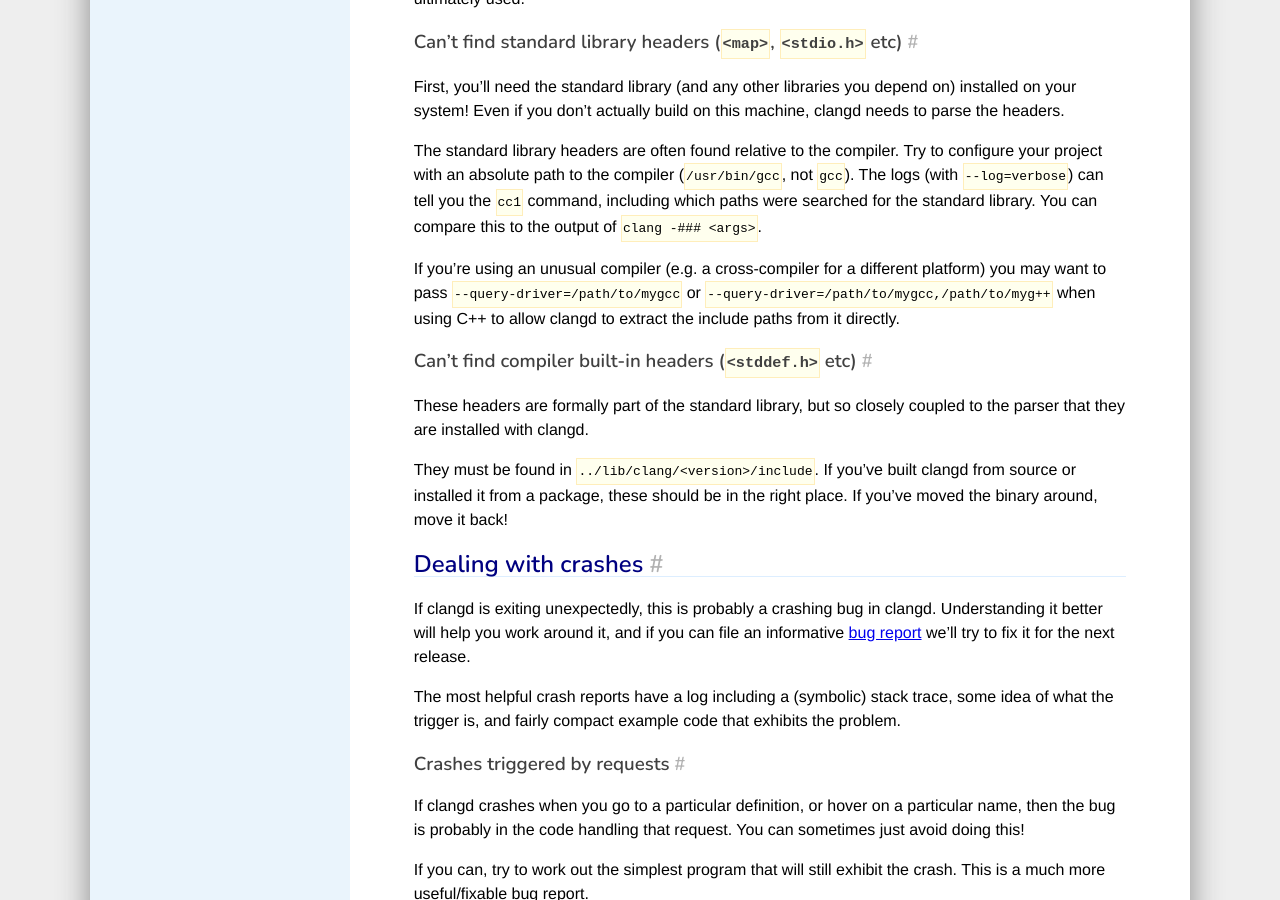
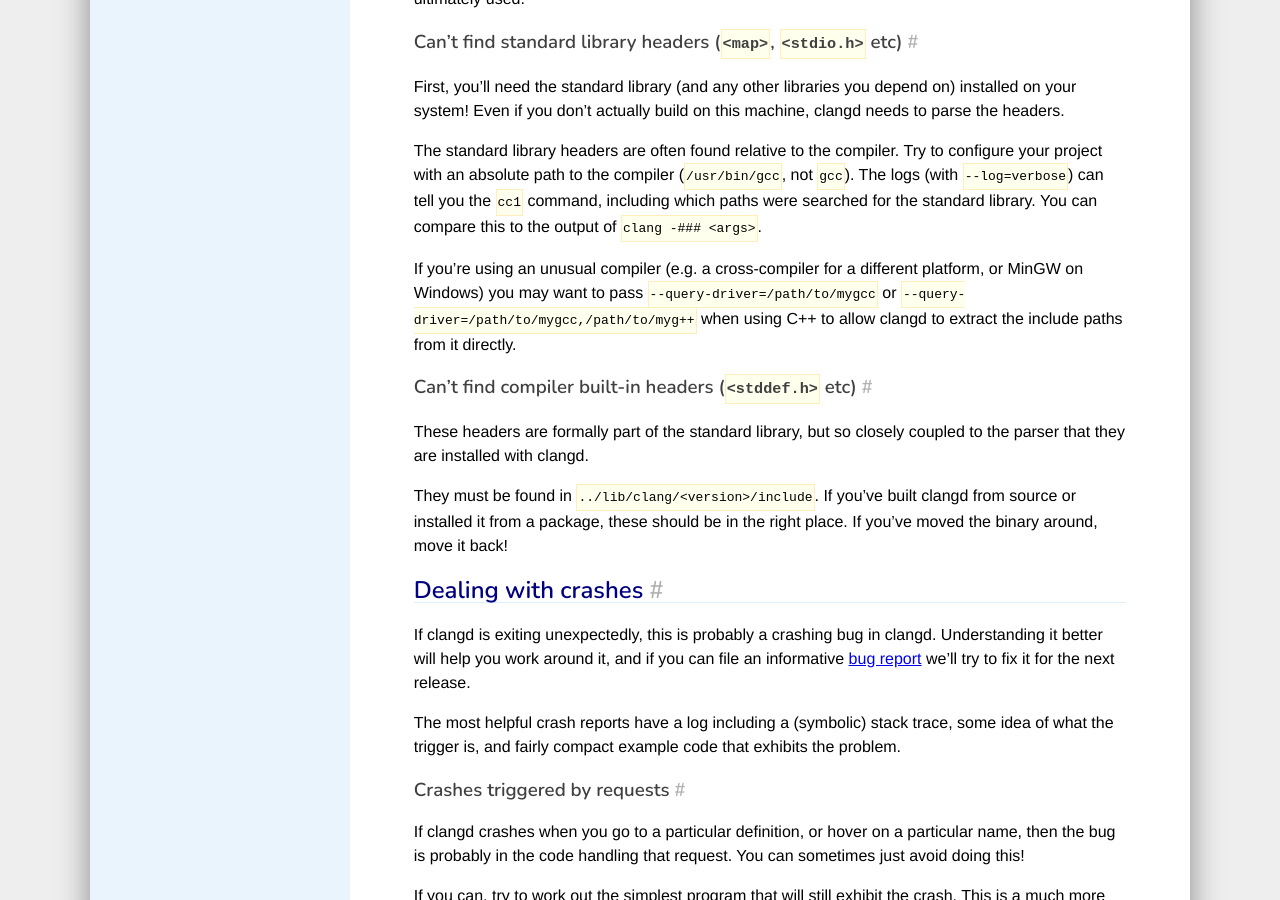
Before and after one commit to llvm/clangd-www, a Jekyll site: the page built from troubleshooting.md, in a window 1280 px wide and 900 px high, scrolled down 1577 px. Built offline with Jekyll 4.4.1, drawn with Linux system fonts in a browser that asks for light colours; our own code applies the rules of GitHub Pages for plain Markdown files.

Commit message:
Explicitly call out MinGW as needing --query-driver (#95)
Based on experience answering users questions, users don't tend to
think of MinGW as "unusual" or a "cross-compiler", but it does seem
to require use of --query-driver to work well.

```diff
--- a/troubleshooting.md
+++ b/troubleshooting.md
@@ -53,8 +53,8 @@
 of `clang -### <args>`.
 
 If you're using an unusual compiler (e.g. a cross-compiler for a different
-platform) you may want to pass `--query-driver=/path/to/mygcc` or
-`--query-driver=/path/to/mygcc,/path/to/myg++` when using C++ to allow clangd
+platform, or MinGW on Windows) you may want to pass `--query-driver=/path/to/mygcc`
+or `--query-driver=/path/to/mygcc,/path/to/myg++` when using C++ to allow clangd
 to extract the include paths from it directly.
 
 ### Can't find compiler built-in headers (`<stddef.h>` etc)
```
